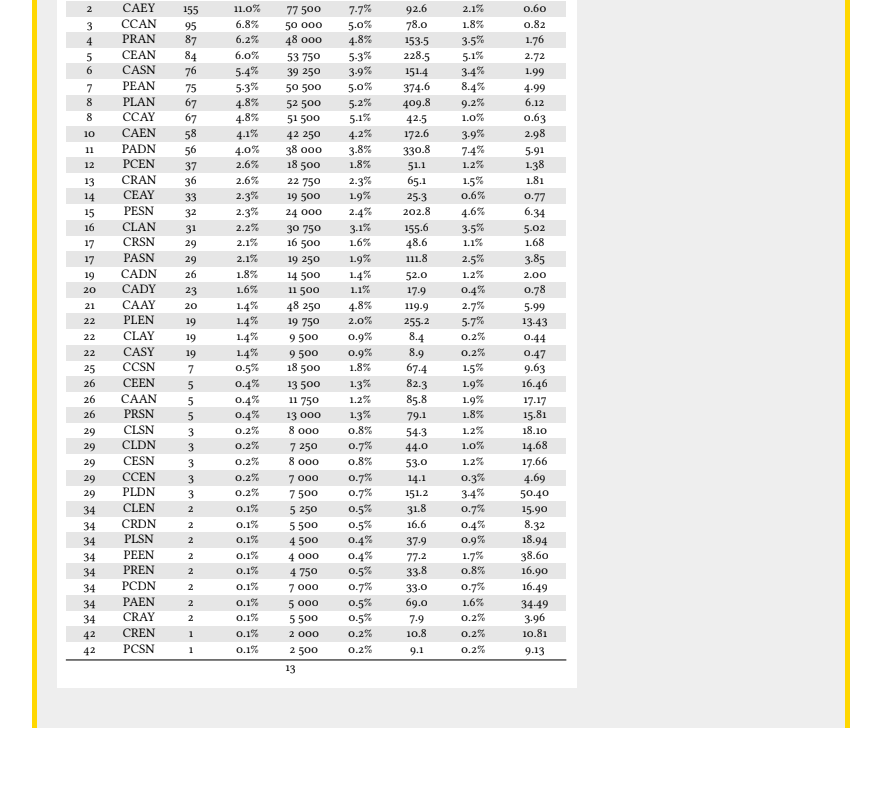
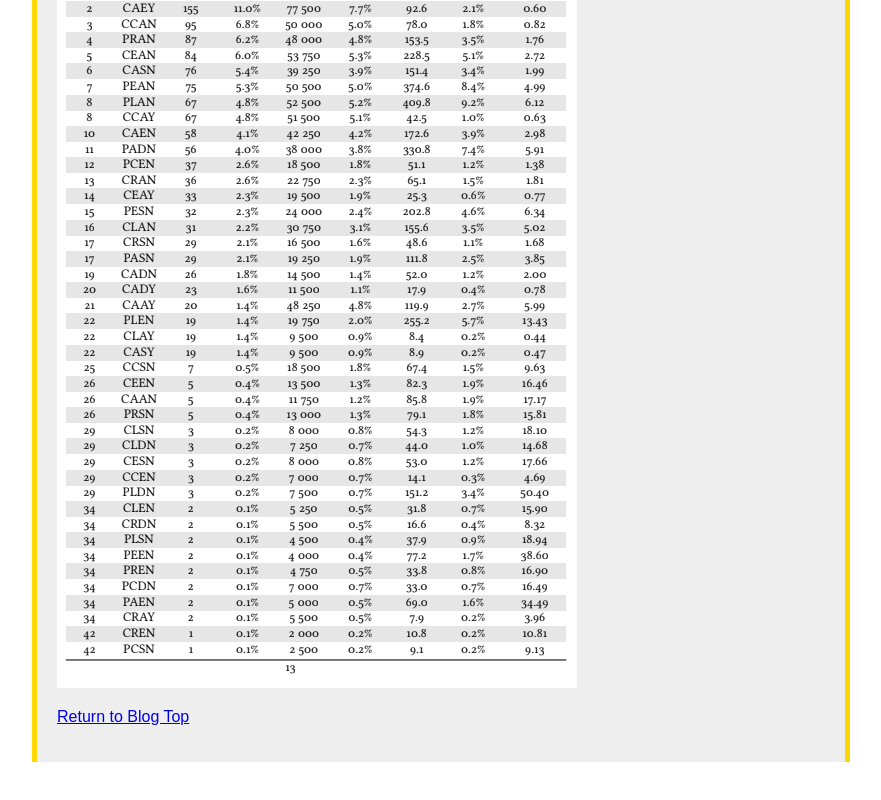
Before and after one commit to PatrickFrankAIU/bngrr-website-live, a plain HTML site: page blogarticles/summerjobs24.html in a window 1280 px wide. Shown: the part 1023-1823 px from the top of the page, without its empty margins (199-1080 px from the left). Drawn offline with Linux system fonts and the light colour scheme.

Commit message:
added a return link to blog article

```diff
--- a/blogarticles/summerjobs24.html
+++ b/blogarticles/summerjobs24.html
@@ -67,6 +67,9 @@
             <p>
                 <img src="summerfilterfrequency.png">
             </p>
+            <p>
+                <a href="../blog.html">Return to Blog Top</a>
+            </p>
         </div>
     </main>
 
```
